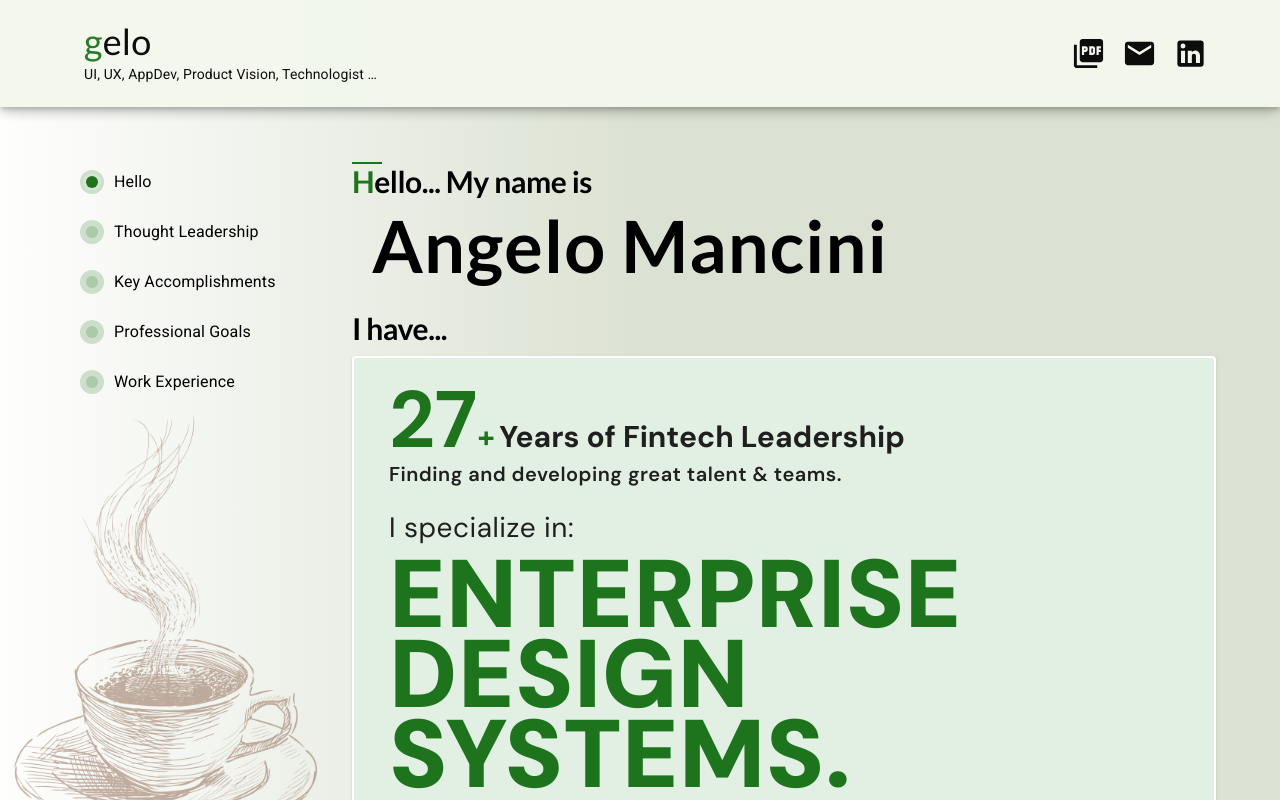
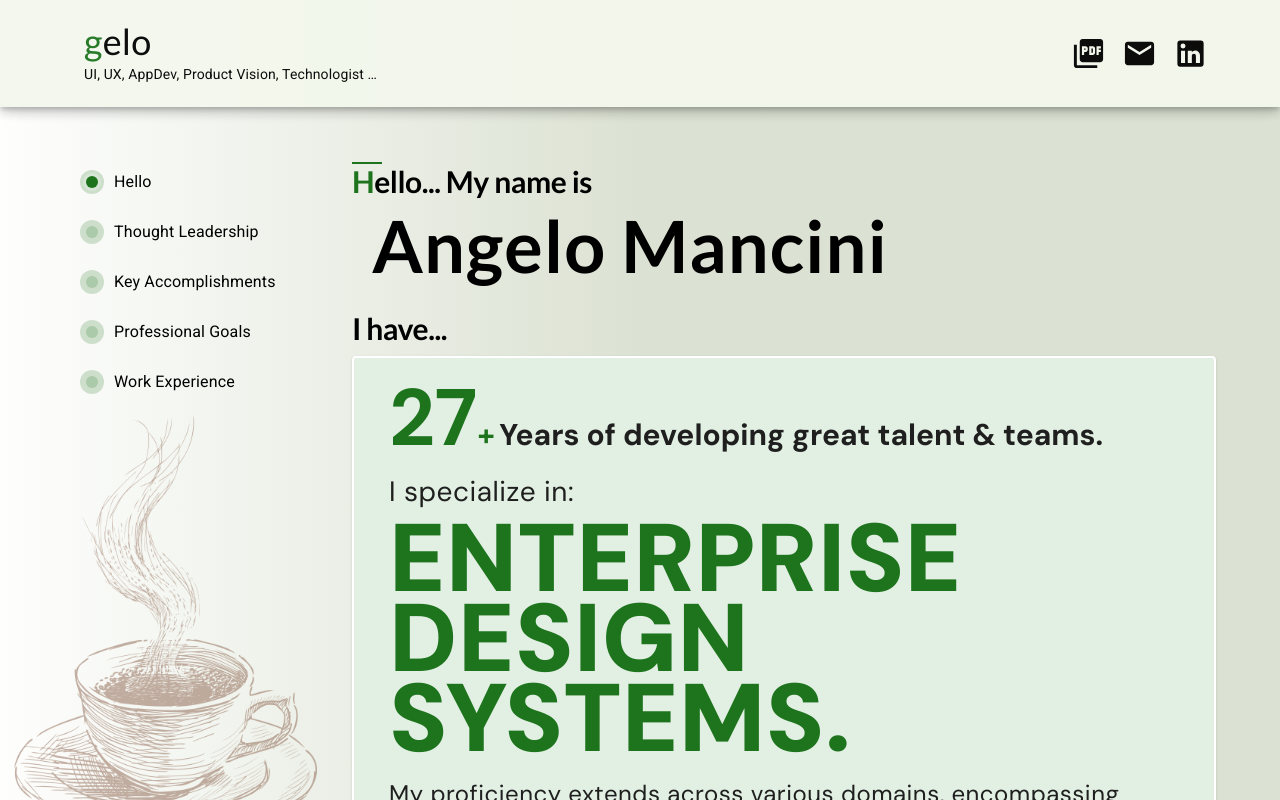
Before and after one commit to mancinia/resume, a React (Create React App) app: page / in a window 1280 px wide. Built offline with nearby package versions, Linux system fonts and the light colour scheme.

Commit message:
Content and formatting changes on the Hello Card

```diff
--- a/src/components/CardHello.js
+++ b/src/components/CardHello.js
@@ -64,12 +64,14 @@ function CardHello() {
             sx={{ fontFamily: "DM Sans" }}
             color="text.secondary,"
           >
+            <Box sx={{ marginTop: "30px" }}>
               <Typography
                 variant="inline"
                 sx={{
                   fontSize: "80px",
                   fontWeight: 700,
                   color: "#1D741D",
+                  lineHeight: "40px",
                 }}
               >
                 27
@@ -84,9 +86,10 @@ function CardHello() {
                 variant="inline"
                 sx={{ fontSize: "30px", fontWeight: 700 }}
               >
-              Years of Fintech Leadership
+                Years of developing great talent & teams.
               </Typography>
-            <Typography
+            </Box>
+            {/* <Typography
               sx={{
                 fontFamily: "DM Sans",
                 fontSize: "20px",
@@ -98,14 +101,14 @@ function CardHello() {
               }}
             >
               Finding and developing great talent & teams.
-            </Typography>
+            </Typography> */}
             <Typography
               sx={{
                 fontFamily: "DM Sans",
                 fontSize: "28px",
                 lineHeight: "24px",
                 letterSpacing: 0.5,
-                marginTop: "15px",
+                marginTop: "25px",
               }}
             >
               I specialize in:{" "}
```
Lines whose indentation alone changed are shown as unchanged.
